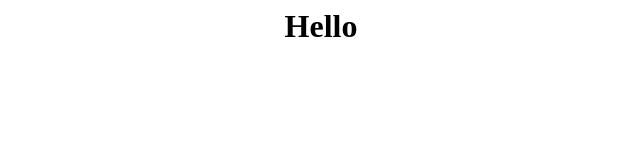
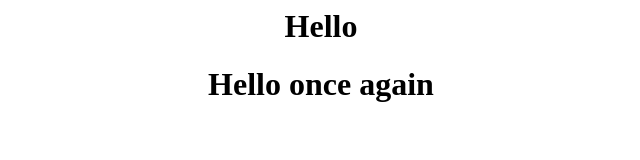
Before and after one commit to mithileshpa/java.demo, a plain HTML site: page WebContent/index.html in a window 1280 px wide. Shown: the whole page, without its empty margins (319-959 px from the left). Drawn offline with Linux system fonts and the light colour scheme.

Commit message:
update index.html

```diff
--- a/WebContent/index.html
+++ b/WebContent/index.html
@@ -1,3 +1,4 @@
 <center>
    <h1> Hello </h1>
+   <h1>Hello once again</h1>
 </center>
```
